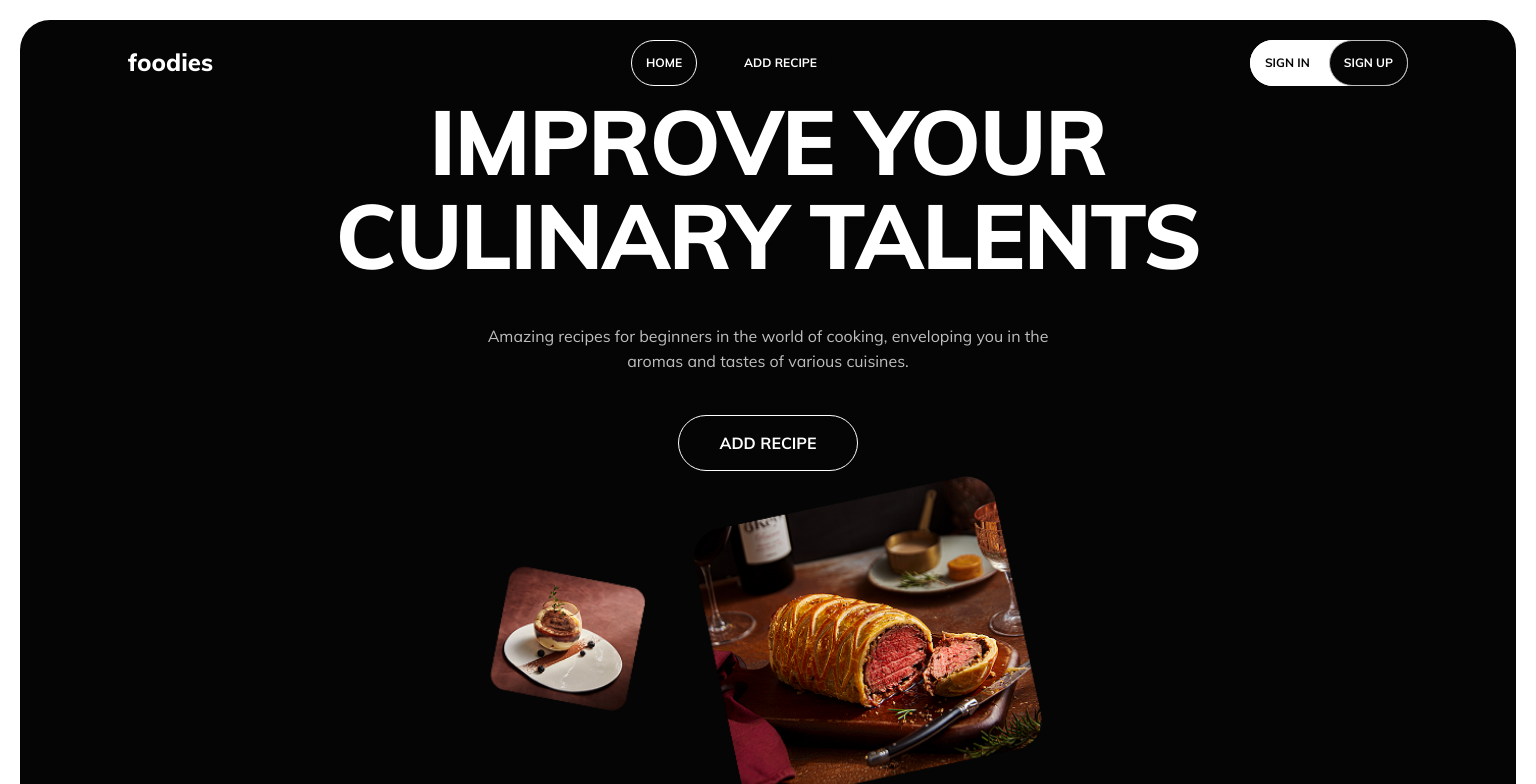
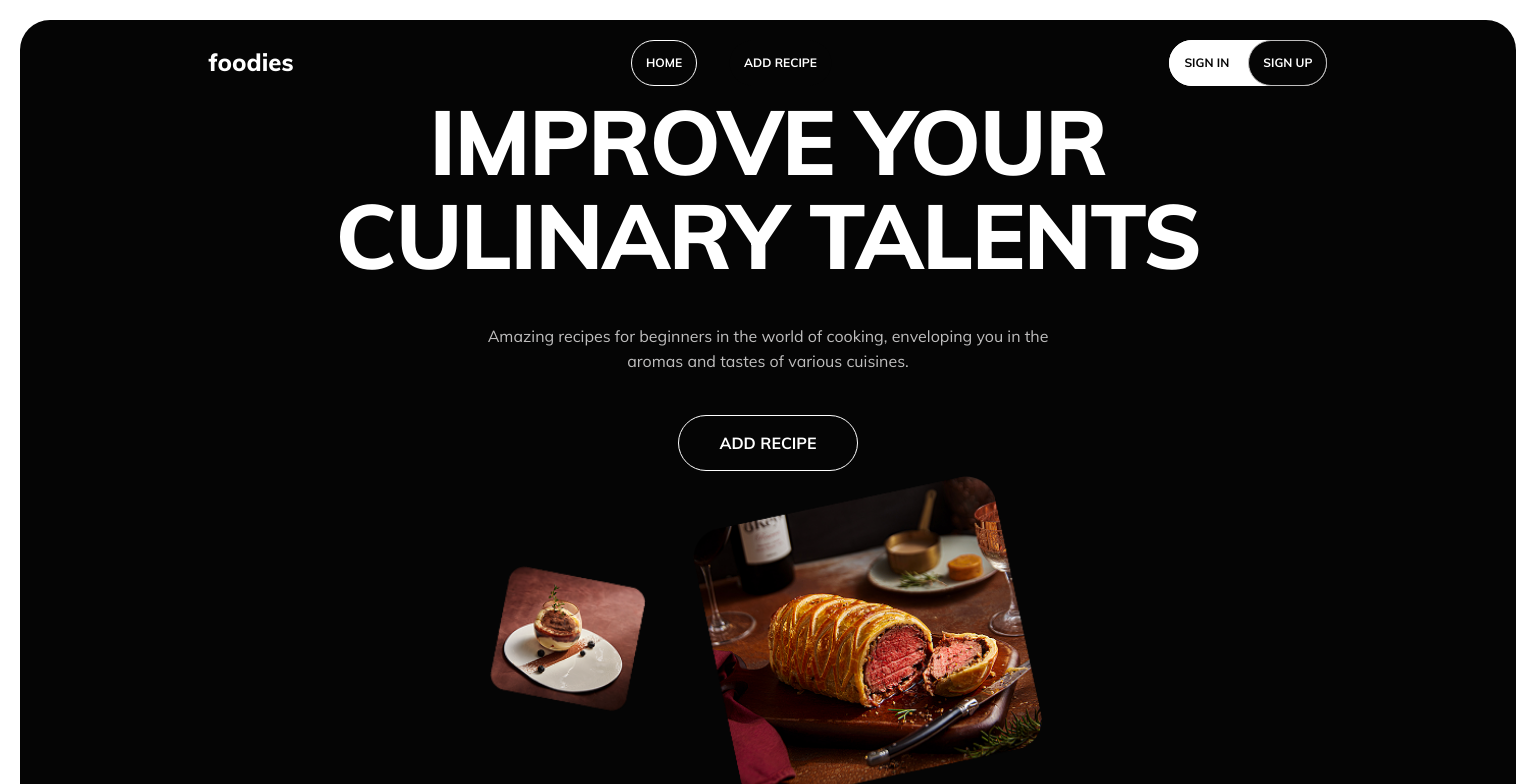
Before and after one commit to alexchernichenko18/webclient-foodies, a React (Create React App) app: page /category/1 in a window 1536 px wide. Shown: the top 784 px of the page. Built offline with nearby package versions, Linux system fonts and the light colour scheme.

Commit message:
Header fix

```diff
--- a/src/components/Header/Header.module.scss
+++ b/src/components/Header/Header.module.scss
@@ -32,8 +32,8 @@
     padding: 0 32px;
   }
 
-  @media (min-width: 1440px) {
-    max-width: 1440px;
+  @media (min-width: 1279px) {
+    max-width: 1279px;
     padding: 0 80px;
   }
 }
```
